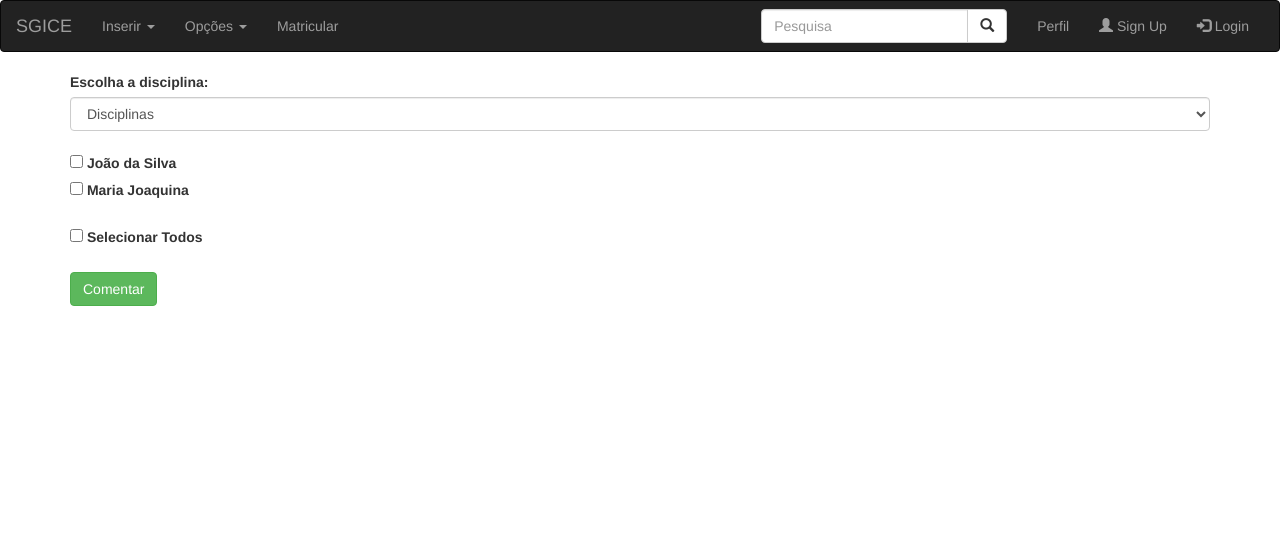
After one commit to luisabergo/Ana_Anna_Luisa, a Django app: page /TelaMatricula/ in a window 1280 px wide. The commit adds this page. Shown: the top 546 px of the page. Run offline with Django 3.2, Linux system fonts and the light colour scheme; parts of the project's set-up code (start-up, migrations or seed data) failed here and were passed over; some libraries are stand-ins or nearby versions.

Commit message:
tela matricula

```diff
--- /dev/null
+++ b/django_app/templates/django/TelaMatricula.html
@@ -0,0 +1,65 @@
+<!DOCTYPE html> {% load staticfiles %}
+
+<html>
+
+<head>
+    <title>SGICE</title>
+    <link rel='stylesheet' href='{% static "css/form.css" %}' />
+
+</head>
+
+<body>
+    {% include "django/cabecalho.html" %}
+
+    <div class="container">
+
+        <div id="exercicio" class="form">
+            <label>Escolha a disciplina: </label>
+            <select name="time" class="form-control" id='div1'>
+                <option value="bota">Disciplinas</option>
+                <option value="bota">Disciplina 1</option>
+                <option value="fla">Disciplina 2</option>
+                <option value="flu">Disciplina 3</option>
+            </select>
+            <br>
+            <input type="checkbox" name="checkbox-1" id="checkbox-1" />
+            <label for='div'>João da Silva</label>
+            <br>
+            <input type="checkbox" name="checkbox-2" id="checkbox-2" />
+            <label for='div'>Maria Joaquina</label>
+            <br>
+            <br>
+            <!-- select all boxes -->
+            <input type="checkbox" name="select-all" id="select-all" />
+            <label for='div'>Selecionar Todos</label>
+
+
+            <br>
+        </div>
+        <br>
+
+        </form>
+        <button class="btn btn-success" type="submit">Comentar</button>
+
+
+        <br>
+        <script>
+            // Listen for click on toggle checkbox
+            $('#select-all').click(function (event) {
+                if (this.checked) {
+                    // Iterate each checkbox
+                    $(':checkbox').each(function () {
+                        this.checked = true;
+                    });
+                } else {
+                    $(':checkbox').each(function () {
+                        this.checked = false;
+                    });
+                }
+            });
+        </script>
+
+    </div>
+</body>
+
+</html>
--- a/django_app/templates/django/cabecalho.html
+++ b/django_app/templates/django/cabecalho.html
@@ -41,6 +41,9 @@
       <li><a href="/chat/">Chat</a></li>
           </ul>
         </li>
+
+        <li><a href="/TelaMatricula/">Matricular</a></li>
+
 
       </ul>
       <ul class="nav navbar-nav navbar-right">
--- a/django_app/views.py
+++ b/django_app/views.py
@@ -37,3 +37,6 @@ def Perfil(request):
 
 def InserirComentario(request):
     return render(request, 'django/InserirComentario.html')
+
+def TelaMatricula(request):
+    return render(request, 'django/TelaMatricula.html')
--- a/django_project/urls.py
+++ b/django_project/urls.py
@@ -31,5 +31,6 @@ urlpatterns = [
   url(r'^texto/', views.CadastroTexto, name='CadastroTexto'),
   url(r'^perfil/', views.Perfil, name='Perfil'),
   url(r'^InserirComentario/', views.InserirComentario, name='InserirComentario'),
+  url(r'^TelaMatricula/', views.TelaMatricula, name='TelaMatricula'),
 
 ]
```
